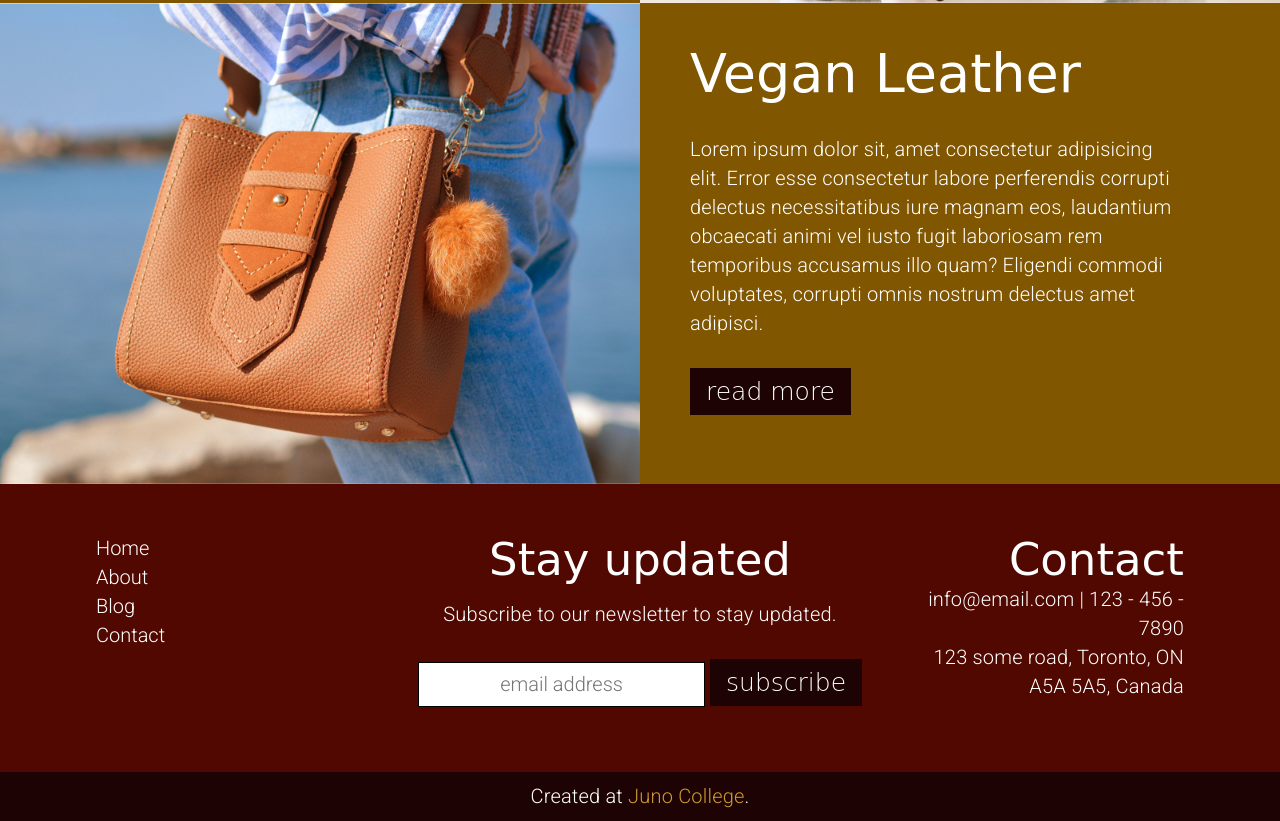
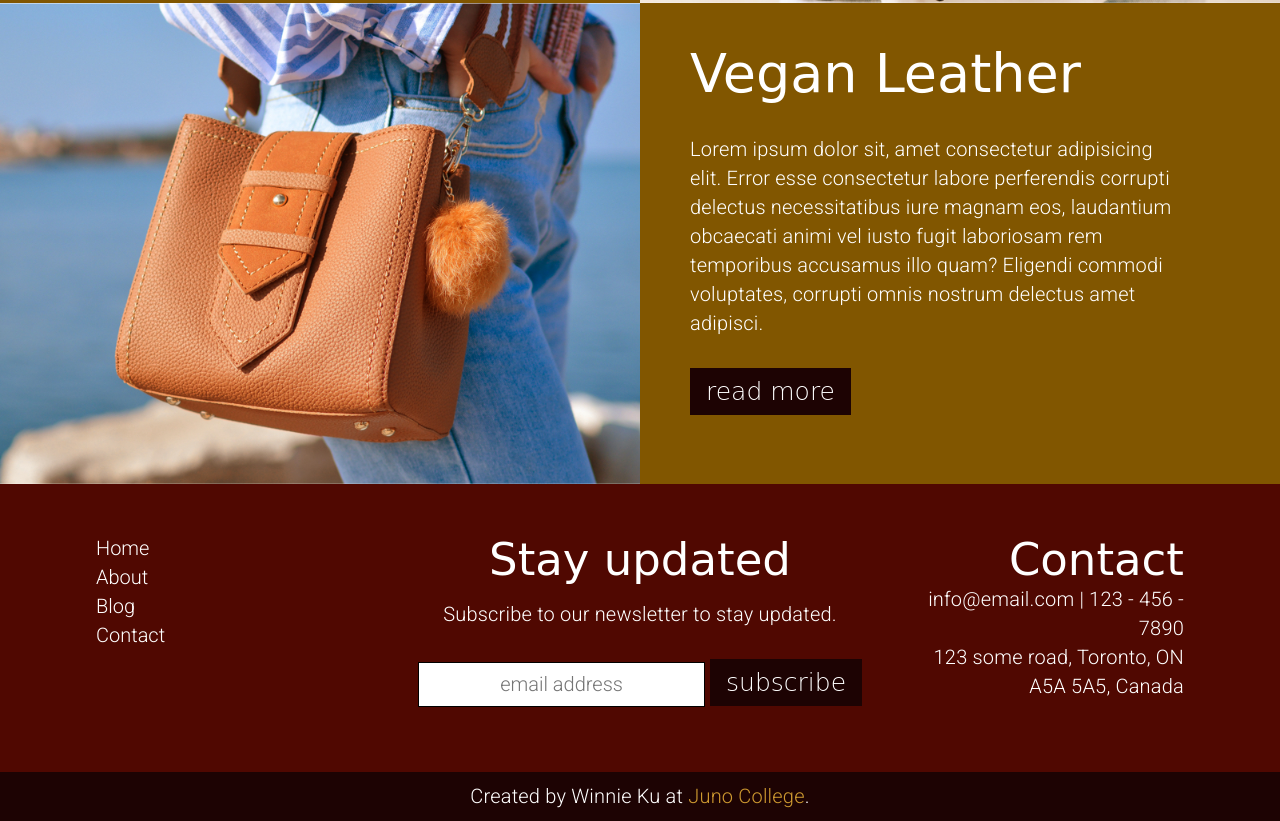
Before and after one commit to dubzku/galassHandbags, a plain HTML site: page index.html in a window 1280 px wide. Shown: the part 2507-3328 px from the top of the page. Drawn offline with Linux system fonts and the light colour scheme; a web font is replaced by a local one.

Commit message:
added name to footer

```diff
--- a/index.html
+++ b/index.html
@@ -133,7 +133,7 @@
                 <p>A5A 5A5, Canada</p>
             </div>
         </div>
-        <p class="copyright">Created at <a href="https://junocollege.com/" target="_blank">Juno College</a>.</p>
+        <p class="copyright">Created by Winnie Ku at <a href="https://junocollege.com/" target="_blank">Juno College</a>.</p>
     </footer>
 </body>
 </html>
```
